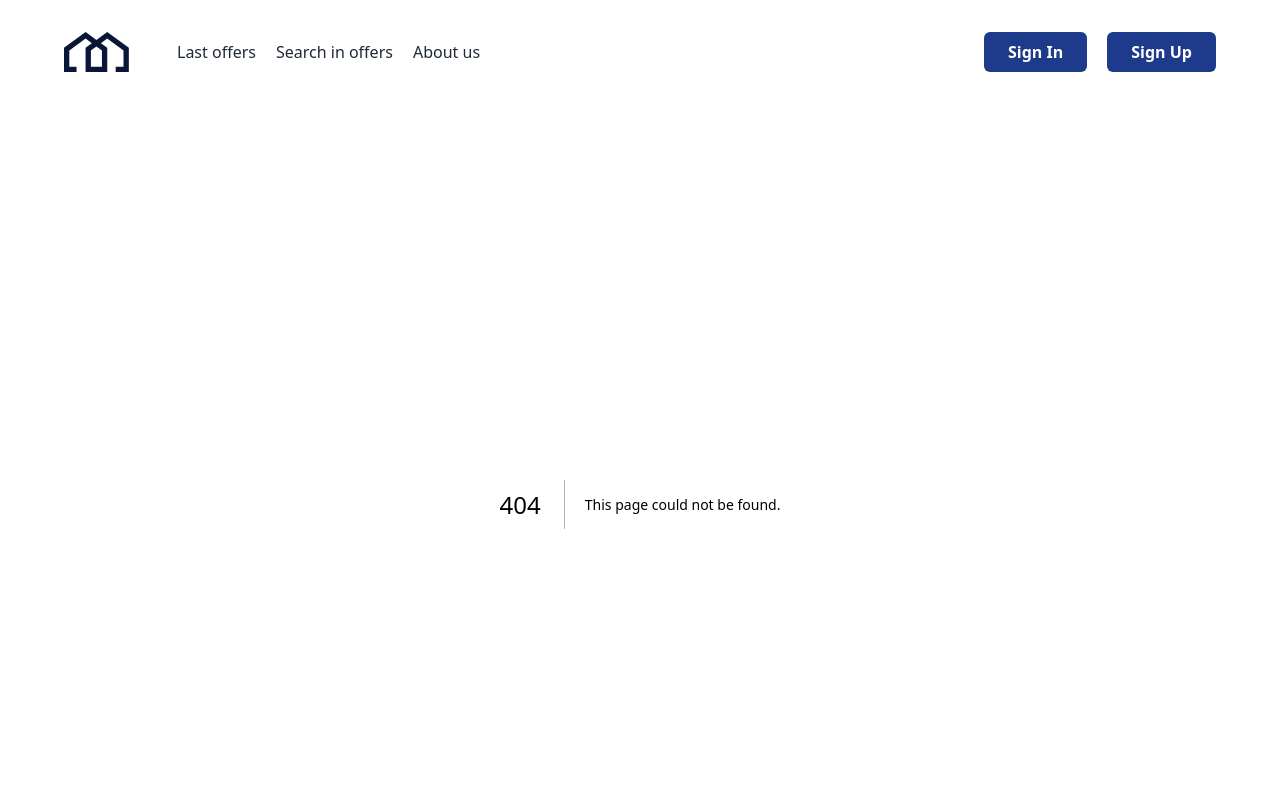
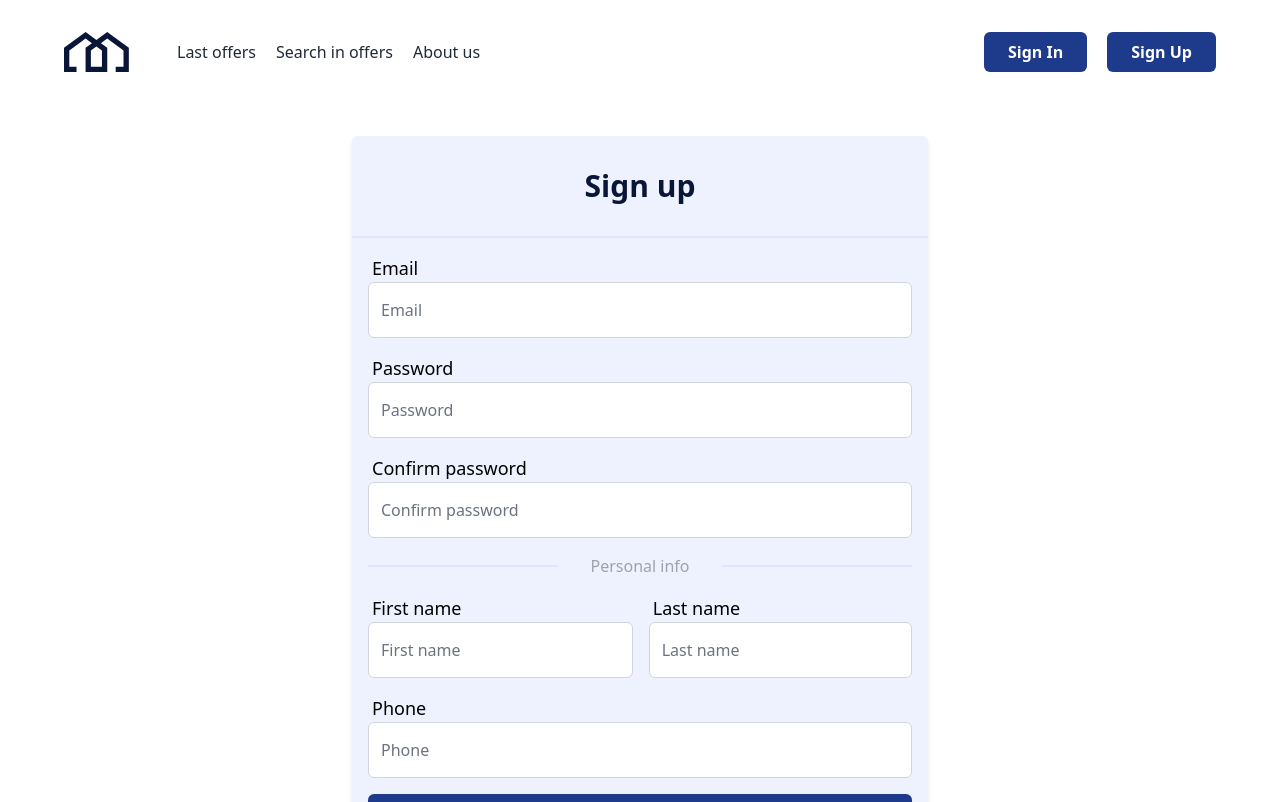
Before and after one commit to Parasik72/real-estate, a Next.js app: page /sign-up in a window 1280 px wide. Before the commit this address had no page. Shown: the top 802 px of the page. Built offline with nearby package versions, Linux system fonts and the light colour scheme; what @tailwindcss/custom-forms would draw is missing.

Commit message:
feat: Implemented auth pages UI

```diff
--- /dev/null
+++ b/common/components/form/auth-form.component.tsx
@@ -0,0 +1,54 @@
+import { AuthType } from "@/common/types/auth.types";
+import { Input } from "./input.component"
+import { FC } from "react";
+
+interface IProps {
+    type: AuthType;
+}
+
+export const AuthForm: FC<IProps> = ({ type }) => {
+    return (
+        <form action="">
+            <div className="p-4 flex flex-col gap-4">
+                <div className="h-full">
+                    <label htmlFor="email" className="pl-1 text-lg">Email</label>
+                    <Input id="email" disableQuery name="email" placeholder="Email" type="text" />
+                </div>
+                <div className="h-full">
+                    <label htmlFor="password" className="pl-1 text-lg">Password</label>
+                    <Input id="password" disableQuery name="password" placeholder="Password" type="text" />
+                </div>
+                {type === AuthType.SIGN_UP && (
+                    <>
+                        <div className="h-full">
+                            <label htmlFor="confirmPassword" className="pl-1 text-lg">Confirm password</label>
+                            <Input id="confirmPassword" disableQuery name="confirmPassword" placeholder="Confirm password" type="text" />
+                        </div>
+                        <div className="w-full flex items-center justify-between gap-8">
+                            <div className="border w-full border-indigo-100"></div>
+                            <span className="text-gray-400 flex-shrink-0">
+                                Personal info
+                            </span>
+                            <div className="border w-full border-indigo-100"></div>
+                        </div>
+                        <div className="flex flex-col md:flex-row justify-between gap-4">
+                            <div className="h-full">
+                                <label htmlFor="firstName" className="pl-1 text-lg">First name</label>
+                                <Input id="firstName" disableQuery name="firstName" placeholder="First name" type="text" />
+                            </div>
+                            <div className="h-full">
+                                <label htmlFor="lastName" className="pl-1 text-lg">Last name</label>
+                                <Input id="lastName" disableQuery name="lastName" placeholder="Last name" type="text" />
+                            </div>
+                        </div>
+                        <div className="h-full">
+                            <label htmlFor="phone" className="pl-1 text-lg">Phone</label>
+                            <Input id="phone" disableQuery name="phone" placeholder="Phone" type="text" />
+                        </div>
+                    </>
+                )}
+                <button className="py-4 w-full bg-blue-900 text-white rounded-md font-bold">Submit</button>
+            </div>
+        </form>
+    )
+}
--- a/common/components/form/input.component.tsx
+++ b/common/components/form/input.component.tsx
@@ -5,12 +5,14 @@ import { FC } from "react";
 interface IProps {
     type: string;
     name: string;
+    id?: string;
     placeholder?: string;
     className?: string;
+    disableQuery?: boolean;
 }
 
 export const Input: FC<IProps> = ({
-    placeholder, className, type, name
+    placeholder, className, type, name, disableQuery, id
 }) => {
     const searchParams = useSearchParams();
     const pathname = usePathname();
@@ -23,10 +25,11 @@ export const Input: FC<IProps> = ({
     };
     return (
         <input
+            id={id}
             placeholder={placeholder}
             className={clsx("py-4 w-full h-full border-gray-300 rounded-md", className)}
             type={type}
-            onChange={event => handleSearch(event.target.value)}
+            onChange={event => !disableQuery && handleSearch(event.target.value)}
         />
     );
 }
--- a/common/components/home/form-search.component.tsx
+++ b/common/components/home/form-search.component.tsx
@@ -20,7 +20,7 @@ export const FormSearch: FC<IProps> = ({ className }) => {
             <div className="absolute inset-y-0 left-0 flex items-center pl-3">
               <LocationMarkIcon />
             </div>
-            <Input placeholder="Search of location" className="pl-10" type="text" />
+            <Input name="location" placeholder="Search of location" className="pl-10" type="text" />
           </div>
           <div className="relative">
             <div className="absolute inset-y-0 left-0 flex items-center pl-5">
--- a/common/components/layout.component.tsx
+++ b/common/components/layout.component.tsx
@@ -8,12 +8,12 @@ interface IProps {
 
 export default function Layout({ children }: IProps) {
     return (
-        <>
+        <div className="flex flex-col h-screen">
             <Navbar />
-            <main>
+            <main className="flex-1">
                 {children}
             </main>
             <Footer />
-        </>
+        </div>
     )
 }
--- a/common/components/navbar.component.tsx
+++ b/common/components/navbar.component.tsx
@@ -37,8 +37,8 @@ export const Navbar = () => {
                             <Link href="#topoffers" className="text-gray-800">About us</Link>
                         </div>
                         <div className="flex flex-col md:flex-row md:items-center gap-5">
-                            <Link href="#topoffers" className="px-6 py-2 text-white bg-blue-900 rounded-md font-bold">Sign In</Link>
-                            <Link href="#topoffers" className="px-6 py-2 text-white bg-blue-900 rounded-md font-bold">Sign Up</Link>
+                            <Link href="/sign-in" className="px-6 py-2 text-white bg-blue-900 rounded-md font-bold">Sign In</Link>
+                            <Link href="/sign-up" className="px-6 py-2 text-white bg-blue-900 rounded-md font-bold">Sign Up</Link>
                         </div>
                     </nav>
                 </div>
--- /dev/null
+++ b/common/types/auth.types.ts
@@ -0,0 +1,4 @@
+export enum AuthType {
+    SIGN_IN,
+    SIGN_UP
+};
--- /dev/null
+++ b/pages/sign-in/index.tsx
@@ -0,0 +1,19 @@
+import { AuthForm } from "@/common/components/form/auth-form.component";
+import { AuthType } from "@/common/types/auth.types";
+
+export default function SignIn() {
+    return (
+        <div className="antialiased w-full h-full">
+            <div className="px-4 py-8 h-full md:max-w-3xl md:mx-auto xl:px-0 lg:max-w-full xl:max-w-6xl">
+                <div className="flex flex-col justify-center items-center h-full">
+                    <div className="rounded-md shadow-md bg-indigo-50 max-w-xl w-full">
+                        <h2 className="p-8 w-full text-center border-b-2 border-indigo-100 text-dark-blue font-bold text-3xl">
+                            Sign in
+                        </h2>
+                        <AuthForm type={AuthType.SIGN_IN} />
+                    </div>
+                </div>
+            </div>
+        </div>
+    )
+}
--- /dev/null
+++ b/pages/sign-up/index.tsx
@@ -0,0 +1,19 @@
+import { AuthForm } from "@/common/components/form/auth-form.component";
+import { AuthType } from "@/common/types/auth.types";
+
+export default function SignUp() {
+    return (
+        <div className="antialiased w-full h-full">
+            <div className="px-4 py-8 h-full md:max-w-3xl md:mx-auto xl:px-0 lg:max-w-full xl:max-w-6xl">
+                <div className="flex flex-col justify-center items-center h-full">
+                    <div className="rounded-md shadow-md bg-indigo-50 max-w-xl w-full">
+                        <h2 className="p-8 w-full text-center border-b-2 border-indigo-100 text-dark-blue font-bold text-3xl">
+                            Sign up
+                        </h2>
+                        <AuthForm type={AuthType.SIGN_UP} />
+                    </div>
+                </div>
+            </div>
+        </div>
+    )
+}
```
